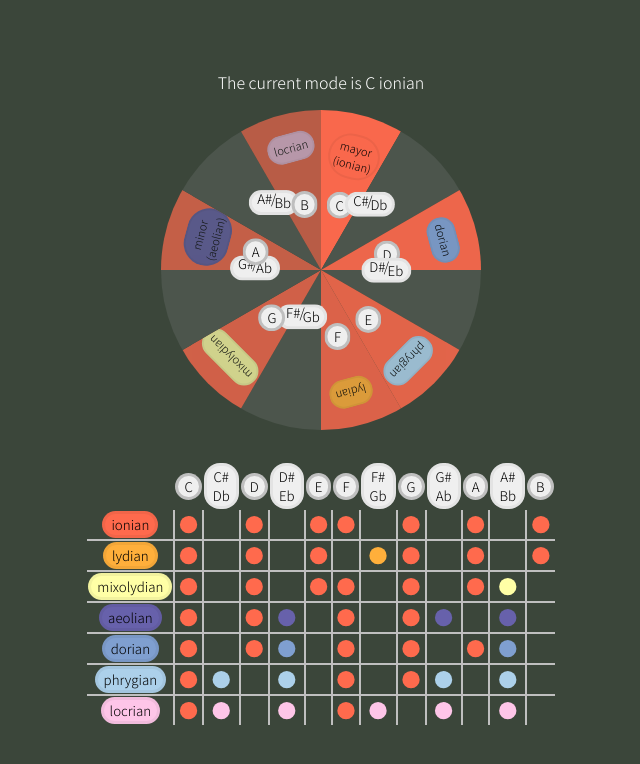
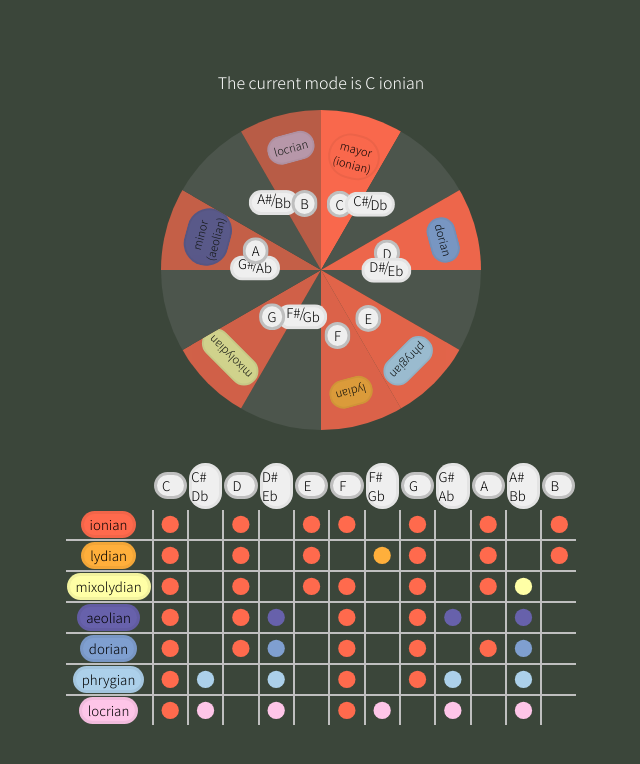
Before and after one commit to istng/music-theory-web, a React (Create React App) app: page / in a window 768 px wide. Shown: the top 764 px of the page, without its empty margins (63-703 px from the left). Built offline with nearby package versions, Linux system fonts and the light colour scheme.

Commit message:
same width all table cells and fix mobile table UI issues

```diff
--- a/src/components/modes_table.js
+++ b/src/components/modes_table.js
@@ -126,7 +126,7 @@ export class ModesTable extends React.Component {
   renderNote(american) {
     if(american.length === 2) {
       return (
-        <div>
+        <div className="altered-note-text">
           { american[0] }
           <br />
           { american[1] }
@@ -134,7 +134,7 @@ export class ModesTable extends React.Component {
       );
     } else {
       return (
-        <div>
+        <div className="normal-note-text">
           { american[0] }
         </div>
       );
--- a/src/index.scss
+++ b/src/index.scss
@@ -7,8 +7,13 @@ body {
   -moz-osx-font-smoothing: grayscale;
   background-color: #3b463a;
   color: white;
-  overflow-y: hidden;
-  overflow-x: hidden;
+}
+
+@media (min-width: 768px) {
+  body {
+    overflow-y: hidden;
+    overflow-x: hidden;
+  }
 }
 
 html {
--- a/src/styles/modes_table.scss
+++ b/src/styles/modes_table.scss
@@ -77,11 +77,25 @@
 }
 
 .modes-table-note-button {
+  background-color: #efefef;
   cursor: pointer;
   border-radius: 1.2em;
   border: 0.25em solid rgba(0,0,0,.05);
+  width: 2.5em;
 }
 
 .colored-note-button {
   border: 0.25em solid rgba(0,0,0,.2);
 }
+
+@media (max-width: 768px) {
+  .altered-note-text {
+    position: relative;
+    left: -0.5em;
+  }
+
+  .normal-note-text {
+    position: relative;
+    left: -0.3em;
+  }
+}
```
